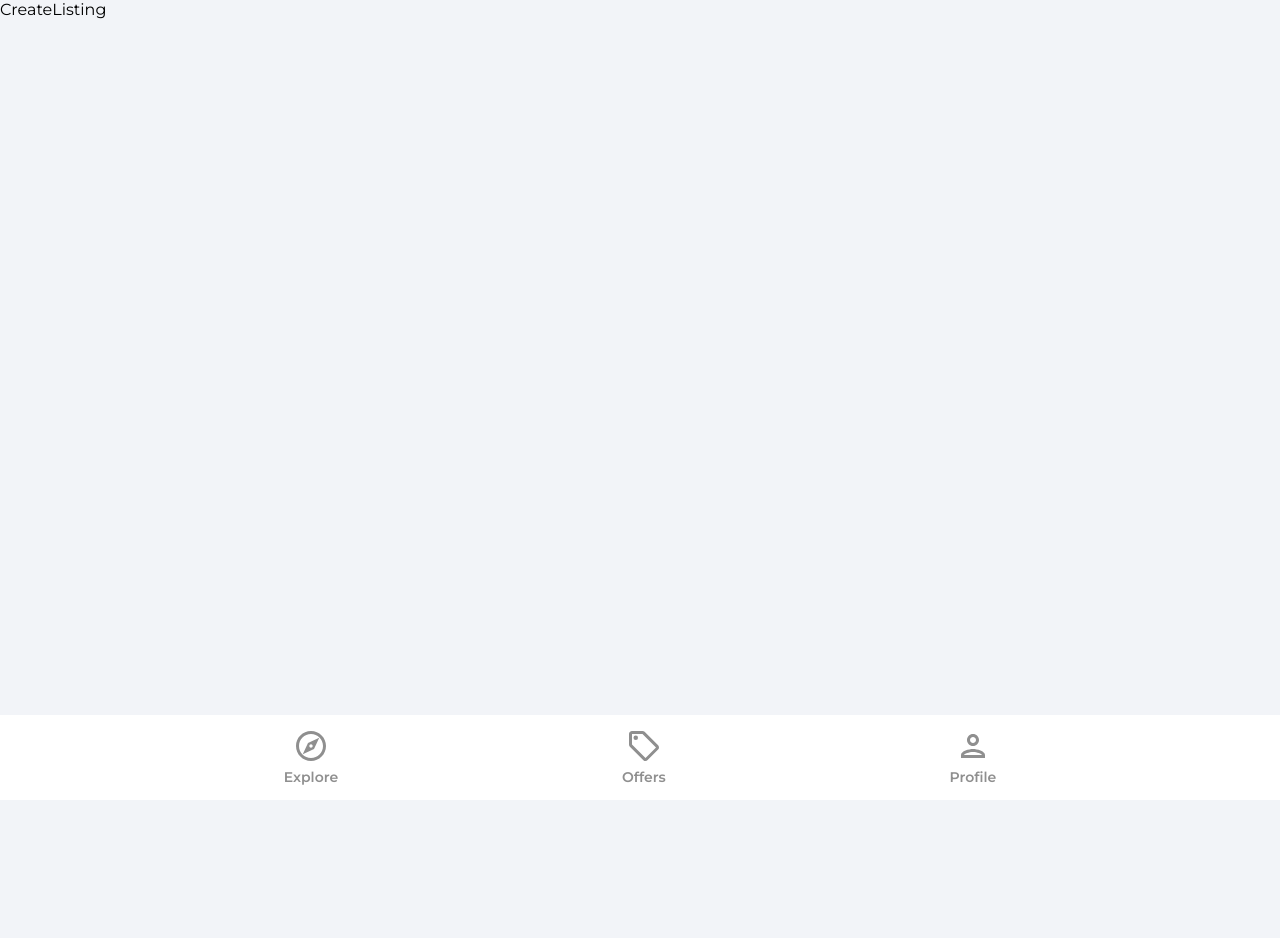
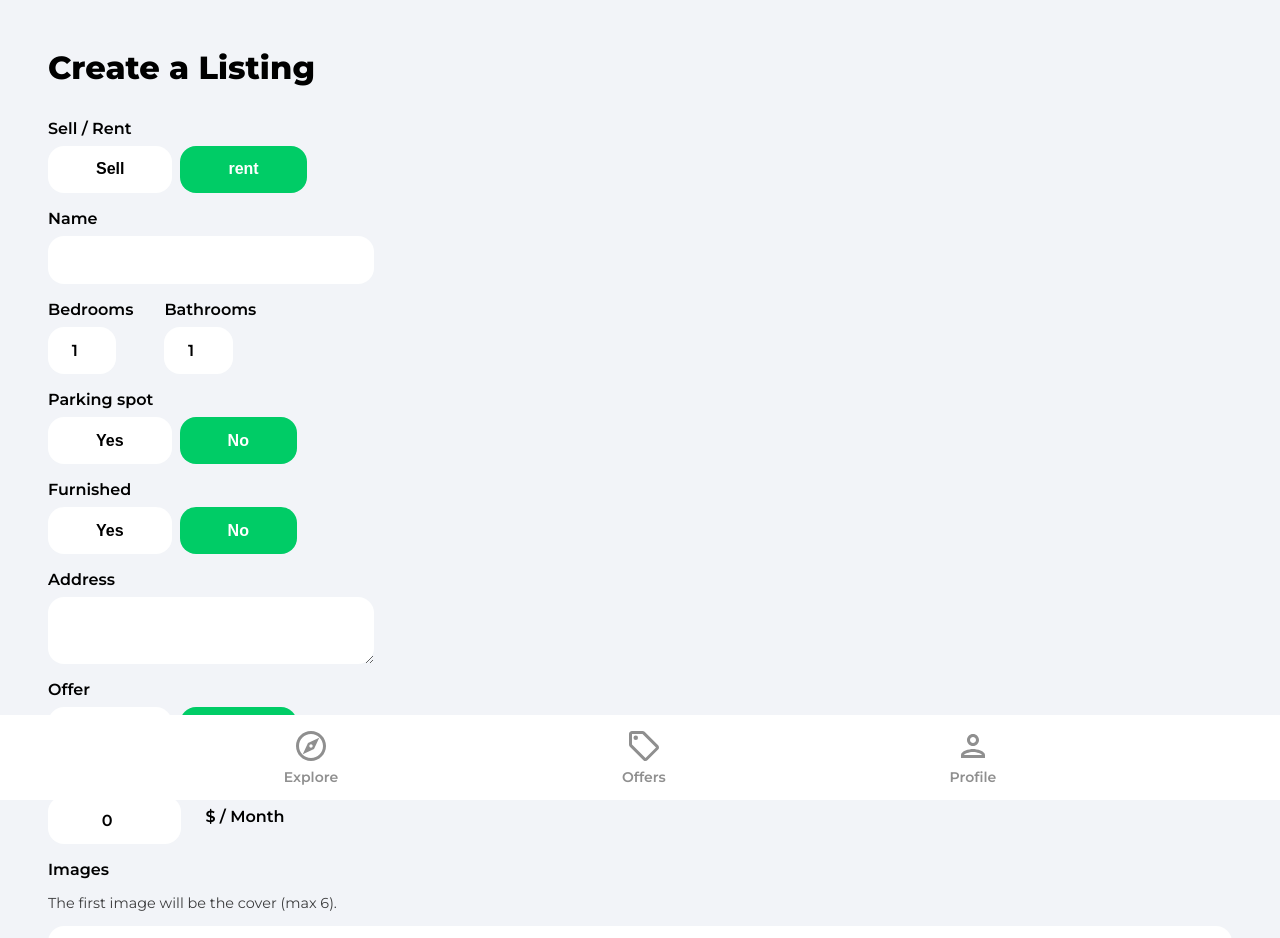
Before and after one commit to alexangria1992/react-course, a React (Vite) app in the folder house-marketplace/: page /create-listing in a window 1280 px wide. Shown: the top 938 px of the page. Before the commit the page ends 800 px from the top, so only its background shows below. Built offline with nearby package versions, Linux system fonts and the light colour scheme; no server answers; sample sign-in values are in the browser's storage.

Commit message:
Create Listing Form

```diff
--- a/house-marketplace/src/pages/CreateListing.jsx
+++ b/house-marketplace/src/pages/CreateListing.jsx
@@ -14,13 +14,29 @@ function CreateListing() {
     parking: false,
     furnished: false,
     address: "",
-    offfer: false,
+    offer: false,
     regularPrice: 0,
     discountedPrice: 0,
     images: {},
     latitude: 0,
     longitude: 0,
   });
+
+  const {
+    type,
+    name,
+    bedrooms,
+    bathrooms,
+    parking,
+    furnished,
+    address,
+    offer,
+    regularPrice,
+    discountedPrice,
+    latitude,
+    longitude,
+    images,
+  } = formData;
 
   const auth = getAuth();
   const navigate = useNavigate();
@@ -45,7 +61,267 @@ function CreateListing() {
     return <Spinner />;
   }
 
-  return <div>CreateListing</div>;
+  const onSubmit = (e) => {
+    e.preventDefault();
+    console.log(formData);
+  };
+
+  const onMutate = (e) => {
+    let boolean = null;
+
+    if (e.target.value === "true") {
+      boolean = true;
+    }
+
+    if (e.target.value === "false") {
+      boolean = false;
+    }
+
+    //files
+    if (e.target.files) {
+      setFormData((prevState) => ({
+        ...prevState,
+        images: e.target.files,
+      }));
+    }
+    //text/booleans/numbers
+    if (!e.target.files) {
+      setFormData((prevState) => ({
+        ...prevState,
+        [e.target.id]: boolean ?? e.target.value,
+      }));
+    }
+  };
+
+  return (
+    <div className="profile">
+      <header>
+        <p className="pageHeader">Create a Listing</p>
+      </header>
+      <main>
+        <form onSubmit={onSubmit}>
+          <label className="formLabel">Sell / Rent</label>
+          <div className="formButtons">
+            <button
+              onClick={onMutate}
+              type="button"
+              className={type === "sale" ? "formButtonActive" : "formButton"}
+              id="type"
+              value="sale"
+            >
+              Sell
+            </button>
+            <button
+              onClick={onMutate}
+              type="button"
+              className={type === "rent" ? "formButtonActive" : "formButton"}
+              id="type"
+              value="rent"
+            >
+              rent
+            </button>
+          </div>
+          <label className="formLabel">Name</label>
+          <input
+            className="formInputName"
+            type="text"
+            id="name"
+            value={name}
+            onChange={onMutate}
+            maxLength="32"
+            minLength="10"
+            required
+          />
+
+          <div className="formRooms flex">
+            <div>
+              <label className="formLabel">Bedrooms</label>
+              <input
+                className="formInputSmall"
+                type="number"
+                id="bedrooms"
+                value={bedrooms}
+                onChange={onMutate}
+                min="1"
+                max="50"
+                required
+              />
+            </div>
+            <div>
+              <label className="formLabel">Bathrooms</label>
+              <input
+                className="formInputSmall"
+                type="number"
+                id="bathrooms"
+                value={bathrooms}
+                onChange={onMutate}
+                min="1"
+                max="50"
+                required
+              />
+            </div>
+          </div>
+
+          <label className="formLabel">Parking spot</label>
+          <div className="formButtons">
+            <button
+              className={parking ? "formButtonActive" : "formButton"}
+              type="button"
+              id="parking"
+              value={true}
+              onClick={onMutate}
+              min="1"
+              max="50"
+            >
+              Yes
+            </button>
+            <button
+              className={
+                !parking && parking !== null ? "formButtonActive" : "formButton"
+              }
+              type="button"
+              id="parking"
+              value={false}
+              onClick={onMutate}
+            >
+              No
+            </button>
+          </div>
+          <label className="formLabel">Furnished</label>
+          <div className="formButtons">
+            <button
+              className={furnished ? "formButtonActive" : "formButton"}
+              type="button"
+              id="furnished"
+              value={true}
+              onClick={onMutate}
+            >
+              Yes
+            </button>
+            <button
+              className={
+                !furnished && furnished !== null
+                  ? "formButtonActive"
+                  : "formButton"
+              }
+              type="button"
+              id="furnished"
+              value={false}
+              onClick={onMutate}
+            >
+              No
+            </button>
+          </div>
+          <label className="formLabel">Address</label>
+          <textarea
+            className="formInputAddress"
+            type="text"
+            id="address"
+            value={address}
+            onChange={onMutate}
+            required
+          />
+
+          {!geolocationEnabled && (
+            <div className="formLatLng flex">
+              <div>
+                <label className="formLabel">Latitude</label>
+                <input
+                  className="formInputSmall"
+                  type="number"
+                  id="latitude"
+                  value={latitude}
+                  onChange={onMutate}
+                  required
+                />
+              </div>
+              <div>
+                <label className="formLabel">Longitude</label>
+                <input
+                  className="formInputSmall"
+                  type="number"
+                  id="longitude"
+                  value={longitude}
+                  onChange={onMutate}
+                  required
+                />
+              </div>
+            </div>
+          )}
+          <label className="formLabel">Offer</label>
+          <div className="formButtons">
+            <button
+              className={offer ? "formButtonActive" : "formButton"}
+              type="button"
+              id="offer"
+              value={true}
+              onClick={onMutate}
+            >
+              Yes
+            </button>
+            <button
+              className={
+                !offer && offer !== null ? "formButtonActive" : "formButton"
+              }
+              type="button"
+              id="offer"
+              value={false}
+              onClick={onMutate}
+            >
+              No
+            </button>
+          </div>
+
+          <label className="formLabel">Regular Price</label>
+          <div className="formPriceDiv">
+            <input
+              className="formInputSmall"
+              type="number"
+              id="regularPrice"
+              value={regularPrice}
+              onChange={onMutate}
+              min="50"
+              max="750000000"
+              required
+            />
+            {type === "rent" && <p className="formPriceText">$ / Month</p>}
+          </div>
+          {offer && (
+            <>
+              <label className="formLabel">Discounted Price</label>
+              <input
+                className="formInputSmall"
+                type="number"
+                id="discountedPrice"
+                value={discountedPrice}
+                onChange={onMutate}
+                min="50"
+                max="750000000"
+                required={offer}
+              />
+            </>
+          )}
+          <label className="formLabel">Images</label>
+          <p className="imagesInfo">
+            The first image will be the cover (max 6).
+          </p>
+          <input
+            className="formInputFile"
+            type="file"
+            id="images"
+            onChange={onMutate}
+            max="6"
+            accept=".jpg,.png,.jpeg"
+            multiple
+            required
+          />
+          <button type="submit" className="primaryButton createListingButton">
+            Create Listing
+          </button>
+        </form>
+      </main>
+    </div>
+  );
 }
 
 export default CreateListing;
```
